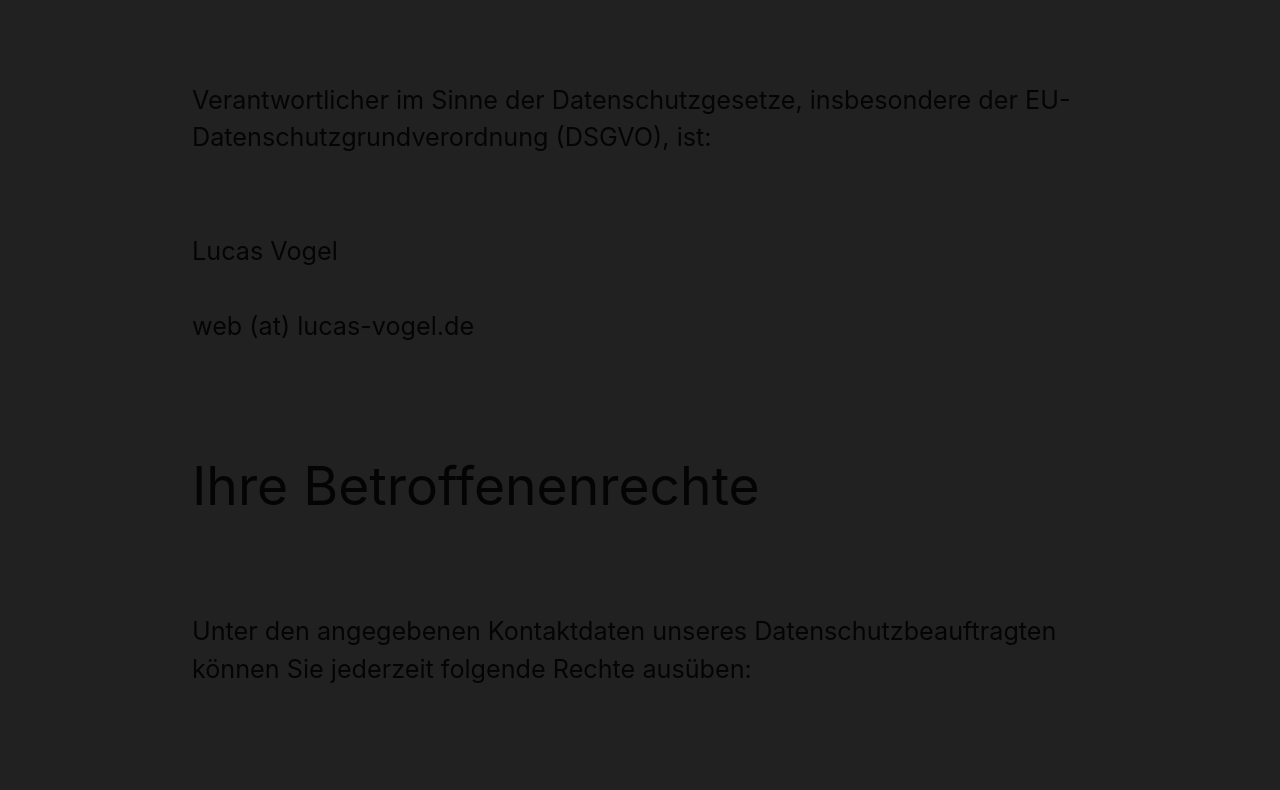
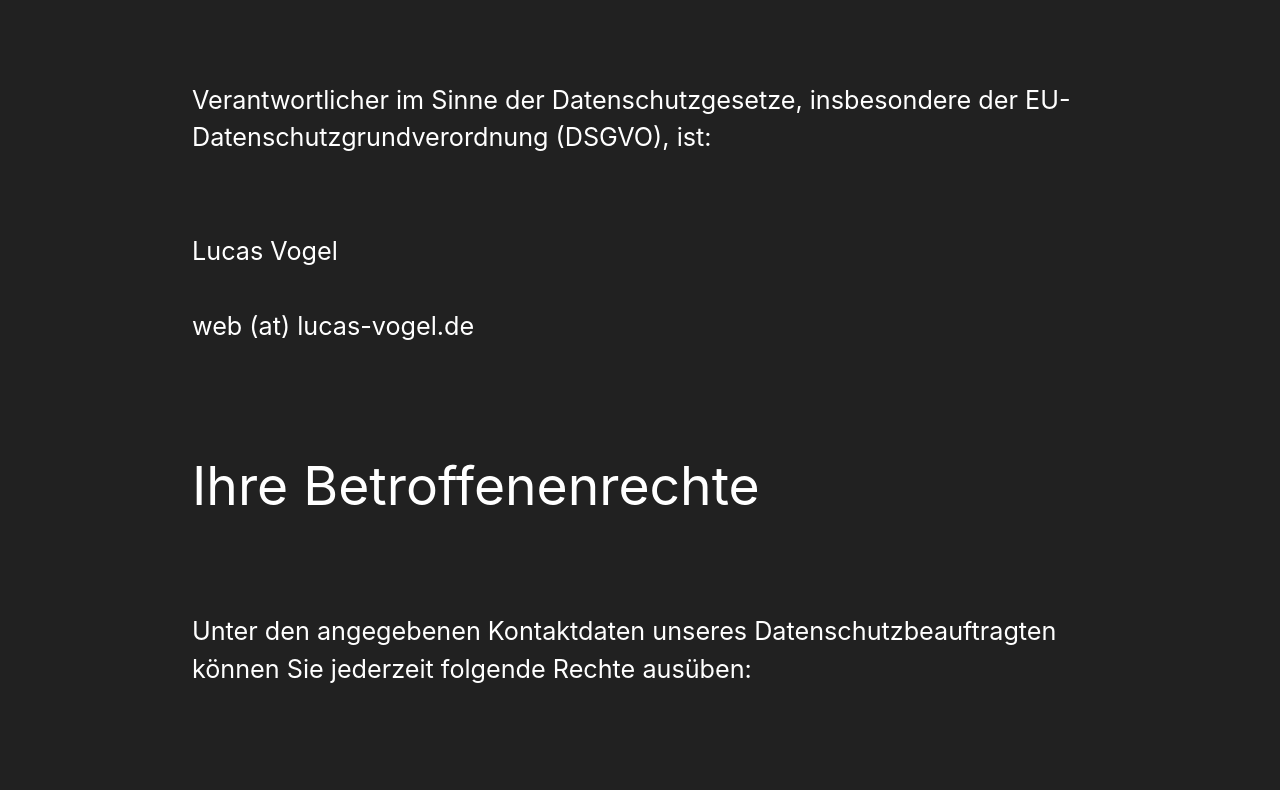
Before and after one commit to lucasvog/dvbfast, a plain HTML site: page dsgvo.html in a window 1280 px wide. Shown: the part 324-1114 px from the top of the page. Drawn offline with Linux system fonts and the dark colour scheme.

Commit message:
Fixing Dark Mode for DSGVO

```diff
--- a/assets/css/style.css
+++ b/assets/css/style.css
@@ -365,4 +365,7 @@ summary{
   .modal-footer a{
     color:white!important;
   }
+  .dsgvo{
+    color:white;
+  }
 }
```
